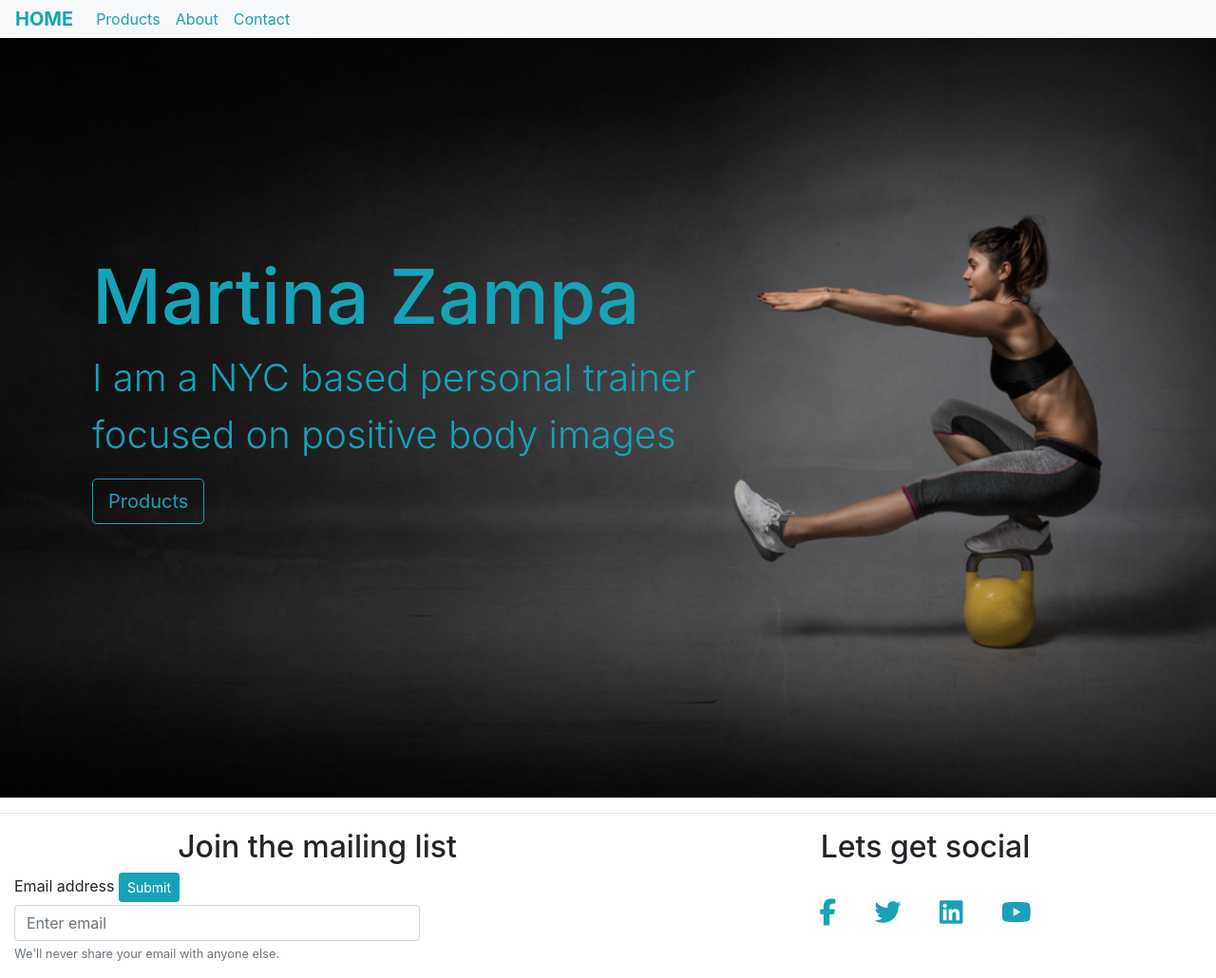
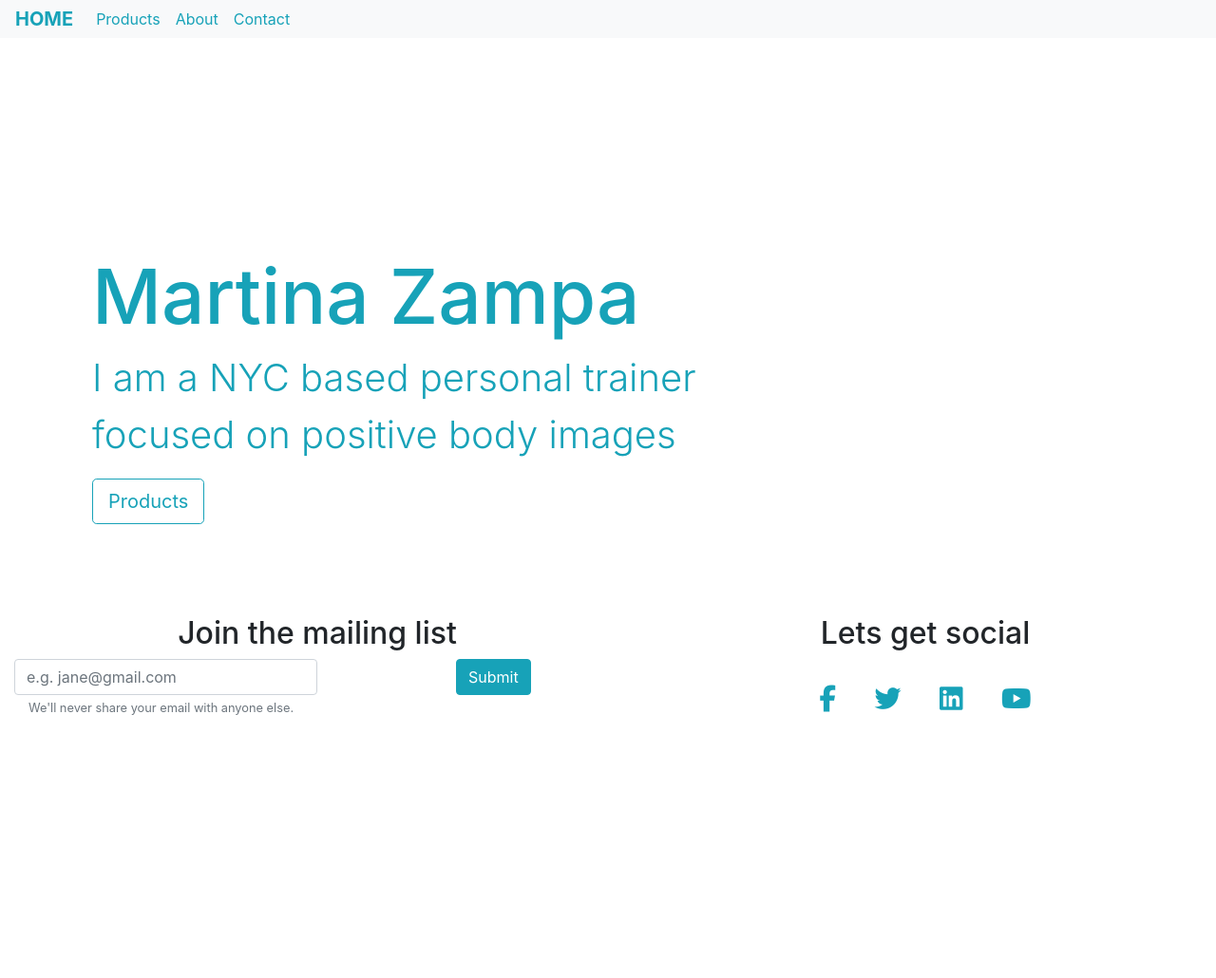
Before and after one commit to davidjbuchanan/MS1-Martina-Zampa, a plain HTML site: page index.html in a window 1280 px wide. Shown: the whole page at 95% size. After the commit the page ends 800 px from the top, so only its background shows below. Drawn offline with nearby package versions, Linux system fonts and the light colour scheme.

Commit message:
index page 1st draft

```diff
--- a/index.html
+++ b/index.html
@@ -8,7 +8,7 @@
     <link rel="stylesheet" href="https://stackpath.bootstrapcdn.com/bootstrap/4.3.1/css/bootstrap.min.css" integrity="sha384-ggOyR0iXCbMQv3Xipma34MD+dH/1fQ784/j6cY/iJTQUOhcWr7x9JvoRxT2MZw1T" crossorigin="anonymous">
     <script src="https://kit.fontawesome.com/a0ff73228b.js"></script>
     <link rel="stylesheet" href="css/style.css" type="text/css" />
-    <title>DavidBuchanan</title>
+    <title>Martina Zampa Home</title>
 </head>
 
 <body>
@@ -21,7 +21,7 @@
         <div class="collapse navbar-collapse" id="navbarNav">
             <ul class="navbar-nav">
                 <li class="nav-item active">
-                    <a class="nav-link" href="portfolio.html">Products</a>
+                    <a class="nav-link" href="products.html">Products</a>
                 </li>
                 <li class="nav-item active">
                     <a class="nav-link" href="about.html">About</a>
@@ -35,34 +35,39 @@
     <!---/nav--->
     <article>
         <!-- Callout -->
-        <div class="container-fluid callout-container">
+        <div class="container-fluid callout-container-home">
             <div class="row">
                 <div class="col-12">
                     <section class="jumbotron">
                         <h1 class="heading-text">Martina Zampa</h1>
                         <p class="lead">I am a NYC based personal trainer focused on positive body images</p>
-                        <a class="btn btn-outline-info btn-lg" href="">Products</a>
+                        <a class="btn btn-outline-info btn-lg" href="products.html">Products</a>
                     </section>
                 </div>
             </div>
         </div>
         <!-- /.callout -->
-        <hr>
     </article>
     <footer class="container-fluid">
         <div id="footer-details" class="row">
-            <div class="col-sm-6">
+            <div class="d-none d-sm-block col-sm-6">
                 <h2 class="uppercase general-sub">Join the mailing list</h2>
                 <form>
-                    <div class="form-group">
-                        <label for="exampleInputEmail1">Email address</label>
-                        <button type="submit" class="btn btn-info btn-sm">Submit</button>
-                        <input type="email" class="form-control" id="exampleInputEmail1" aria-describedby="emailHelp" placeholder="Enter email">
+                    <div class="form-row">
+                        <div class="col-9">
+                            <label class="sr-only" for="exampleInputEmail1">Email address</label>
+                            <input type="email" required class="form-control" id="exampleInputEmail1" aria-describedby="emailHelp" placeholder="e.g. jane@gmail.com" required>
+                        </div>
+                        <div class="col-3">
+                            <button type="submit" class="btn btn-info btn-md">Submit</button>
+                        </div>
+                    </div>
+                    <div class="col-auto">
                         <small id="emailHelp" class="form-text text-muted">We'll never share your email with anyone else.</small>
                     </div>
                 </form>
             </div>
-            <div class="col-sm-6">
+            <div class="col-12 col-sm-6 ">
                 <h2 class="uppercase general-sub">Lets get social</h2>
                 <ul class="list-inline social-links">
                     <li class="list-inline-item">
@@ -72,7 +77,7 @@
                         </a>
                     </li>
                     <li class="list-inline-item">
-                        <a href="https://twitter.com/?lang=en-gb" target="_blank">
+                        <a href="https://twitter.com/?lang=en-gb " target="_blank">
                             <i class="fab fa-twitter" aria-hidden="true"></i>
                             <span class="sr-only">Twitter</span>
                         </a>
@@ -93,9 +98,9 @@
             </div>
         </div>
     </footer>
-    <script src="https://code.jquery.com/jquery-3.3.1.slim.min.js" integrity="sha384-q8i/X+965DzO0rT7abK41JStQIAqVgRVzpbzo5smXKp4YfRvH+8abtTE1Pi6jizo" crossorigin="anonymous"></script>
-    <script src="https://cdnjs.cloudflare.com/ajax/libs/popper.js/1.14.3/umd/popper.min.js" integrity="sha384-ZMP7rVo3mIykV+2+9J3UJ46jBk0WLaUAdn689aCwoqbBJiSnjAK/l8WvCWPIPm49" crossorigin="anonymous"></script>
-    <script src="https://stackpath.bootstrapcdn.com/bootstrap/4.1.3/js/bootstrap.min.js" integrity="sha384-ChfqqxuZUCnJSK3+MXmPNIyE6ZbWh2IMqE241rYiqJxyMiZ6OW/JmZQ5stwEULTy" crossorigin="anonymous"></script>
+    <script src="https://code.jquery.com/jquery-3.3.1.slim.min.js " integrity="sha384-q8i/X+965DzO0rT7abK41JStQIAqVgRVzpbzo5smXKp4YfRvH+8abtTE1Pi6jizo " crossorigin="anonymous "></script>
+    <script src="https://cdnjs.cloudflare.com/ajax/libs/popper.js/1.14.3/umd/popper.min.js " integrity="sha384-ZMP7rVo3mIykV+2+9J3UJ46jBk0WLaUAdn689aCwoqbBJiSnjAK/l8WvCWPIPm49 " crossorigin="anonymous "></script>
+    <script src="https://stackpath.bootstrapcdn.com/bootstrap/4.1.3/js/bootstrap.min.js " integrity="sha384-ChfqqxuZUCnJSK3+MXmPNIyE6ZbWh2IMqE241rYiqJxyMiZ6OW/JmZQ5stwEULTy " crossorigin="anonymous "></script>
 </body>
 
 </html>
```
